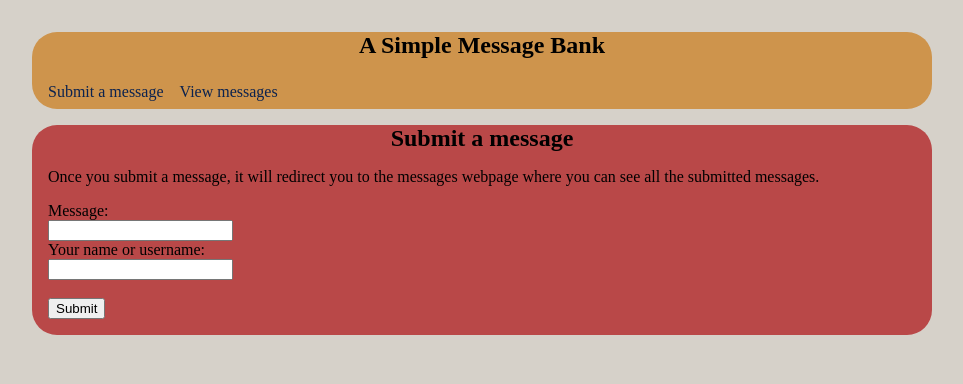
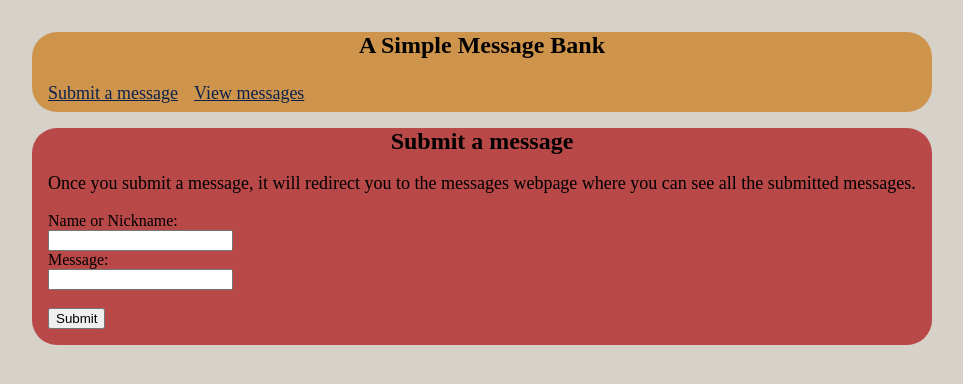
Before and after one commit to Aram-1999/PIC16B_HW3, a Flask app: page /submit/ in a window 1280 px wide. Shown: the top 384 px of the page, without its empty margins (158-1121 px from the left). Run offline with Flask 2, Linux system fonts and the light colour scheme.

Commit message:
minor changes in css file

```diff
--- a/static/style.css
+++ b/static/style.css
@@ -18,14 +18,8 @@ h1 {
 
 a {
     color: rgb(11, 34, 78);
-    text-decoration: none;
-    text-align: center;
-}
-
-hr {
-    border: none;
-    border-top: 1px solid lightgray;
-    text-align: center;
+    text-decoration: underline;
+    font-size: 18px;
 }
 
 nav {
@@ -40,13 +34,12 @@ nav ul  {
     list-style: none;
     margin: 0;
     padding: 0;
-    text-align: center;
+    align-items: center;
 }
 
 nav ul li a {
     display: block;
     padding: 0.5rem;
-    text-align: center;
 }
 
 .content {
@@ -54,3 +47,19 @@ nav ul li a {
     background: rgb(185, 72, 72);
     border-radius: 25px;
 }
+
+p {
+    font-size: 18px;
+}
+
+.menu li {
+    text-align: center;
+}
+
+#name {
+    text-emphasis-color: rgb(240, 240, 5);
+}
+
+li {
+    list-style: none;
+}
--- a/templates/base.html
+++ b/templates/base.html
@@ -3,7 +3,7 @@
 <title>{% block title %}{% endblock %} - PIC16B Aram Torosyan Website</title>
 <nav>
     <h1>A Simple Message Bank</h1>
-    <ul>
+    <ul class="menu">
         <li><a href="{{ url_for('submit') }}">Submit a message</a></li>
         <li><a href="{{ url_for('view') }}">View messages</a></li>
     </ul>
--- a/templates/submit.html
+++ b/templates/submit.html
@@ -10,10 +10,10 @@
     webpage where you can see all the submitted messages.
 </p>
     <form method="post" enctype="multipart/form-data">
+        <label for="name">Name or Nickname:</label><br>
+        <input type="text" id="name" name="name"><br>
         <label for="message">Message:</label><br>
-        <input type="text" id="message" name="message"><br>
-        <label for="name">Your name or username:</label><br>
-        <input type="text" id="name" name="name"><br><br>
+        <input type="text" id="message" name="message"><br><br>
         <input type="submit" value="Submit">
     </form>
 {% else %}
--- a/templates/view.html
+++ b/templates/view.html
@@ -7,9 +7,9 @@
 {% block content %}
 <ul>
     {% for message in messages%}
-    <li>{{message[2]}} <br>
-        -{{message[1]}}
-    </li>
+    <li><span id="message">{{message[2]}}</span><br>
+        <span id="name">-{{message[1]}}</span>
+    </li> <br>
     {% endfor %}
 </ul>
 {% endblock %}
```
